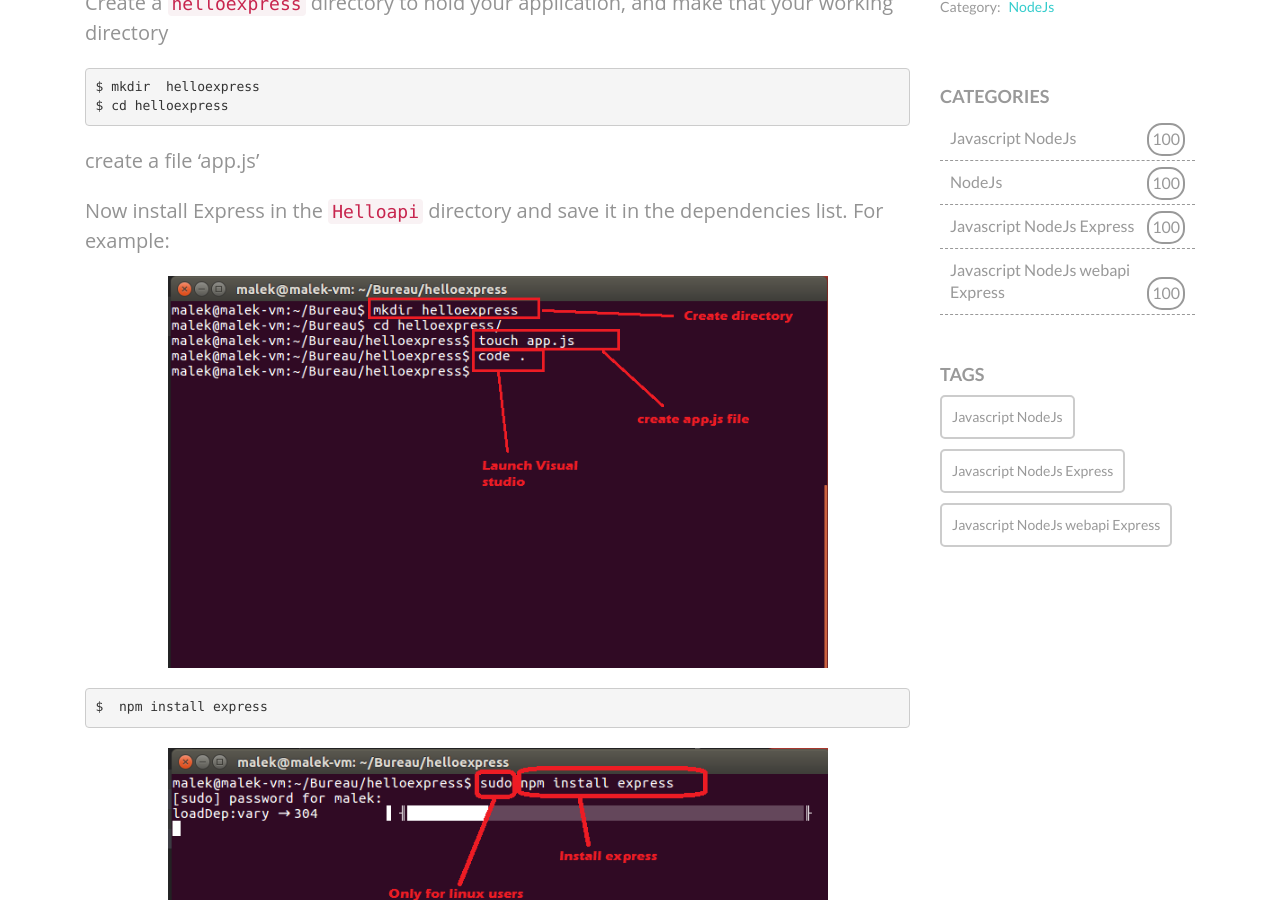
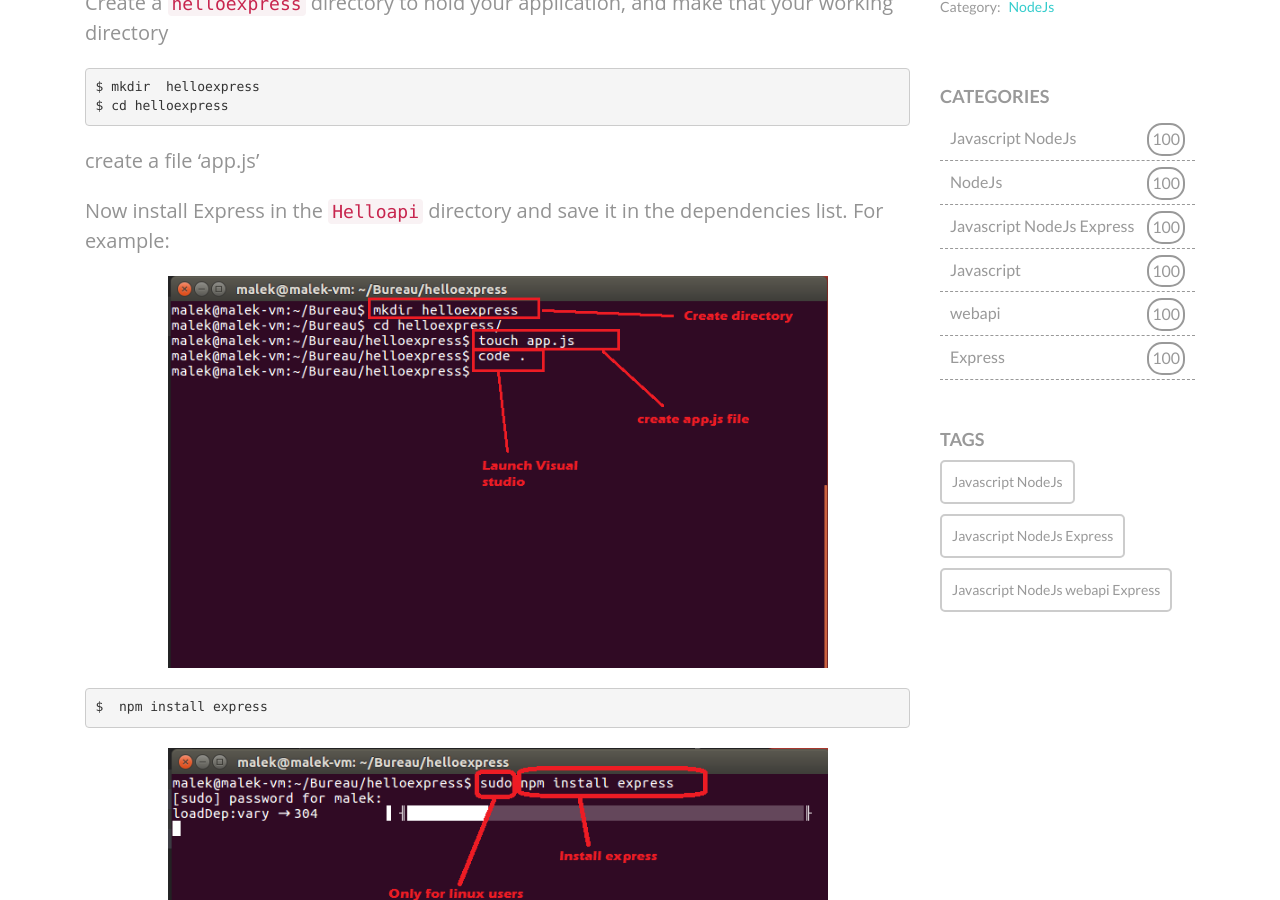
Before and after one commit to malekbenz/malekbenz, a Jekyll site: the page built from _posts/2016-03-01-First-web-api-application-with-ExpressJs.md, in a window 1280 px wide and 900 px high, scrolled down 861 px. Built offline with Jekyll 4.4.1, drawn with Linux system fonts in a browser that asks for light colours; nearby versions of some CDN libraries; comment, search, counter and statistics services are not loaded.

Commit message:
fix dir post tags

```diff
--- a/_posts/2016-03-01-First-web-api-application-with-ExpressJs.md
+++ b/_posts/2016-03-01-First-web-api-application-with-ExpressJs.md
@@ -6,7 +6,7 @@ author: Malekbenz
 comments: true
 category: NodeJs
 tags : [Javascript  NodeJs webapi Express]
-categories: [Javascript  NodeJs webapi Express]
+categories: [Javascript,  NodeJs, webapi, Express]
 ---
 
 This post is an introduction to build a simple `WEB API`, we'll only cover  get request,  (post, delete, put will be covered in an other post).
```
